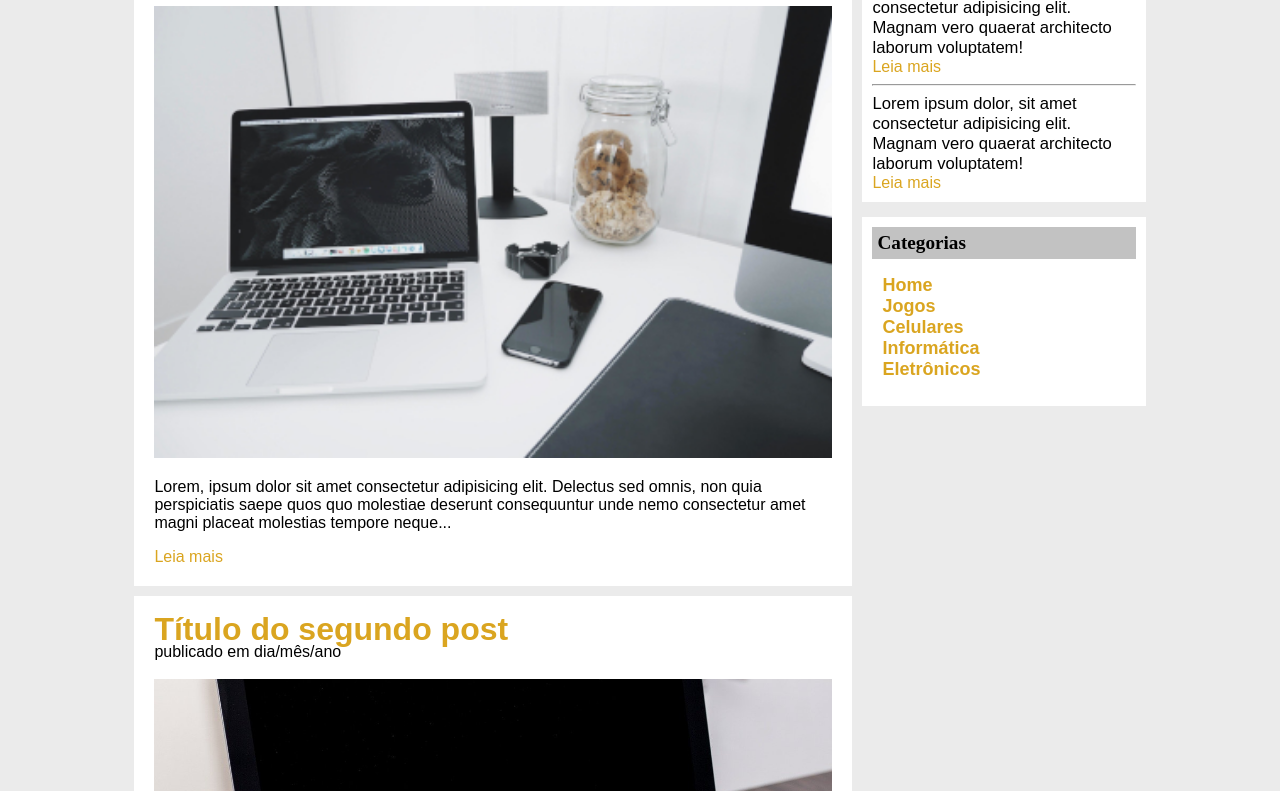
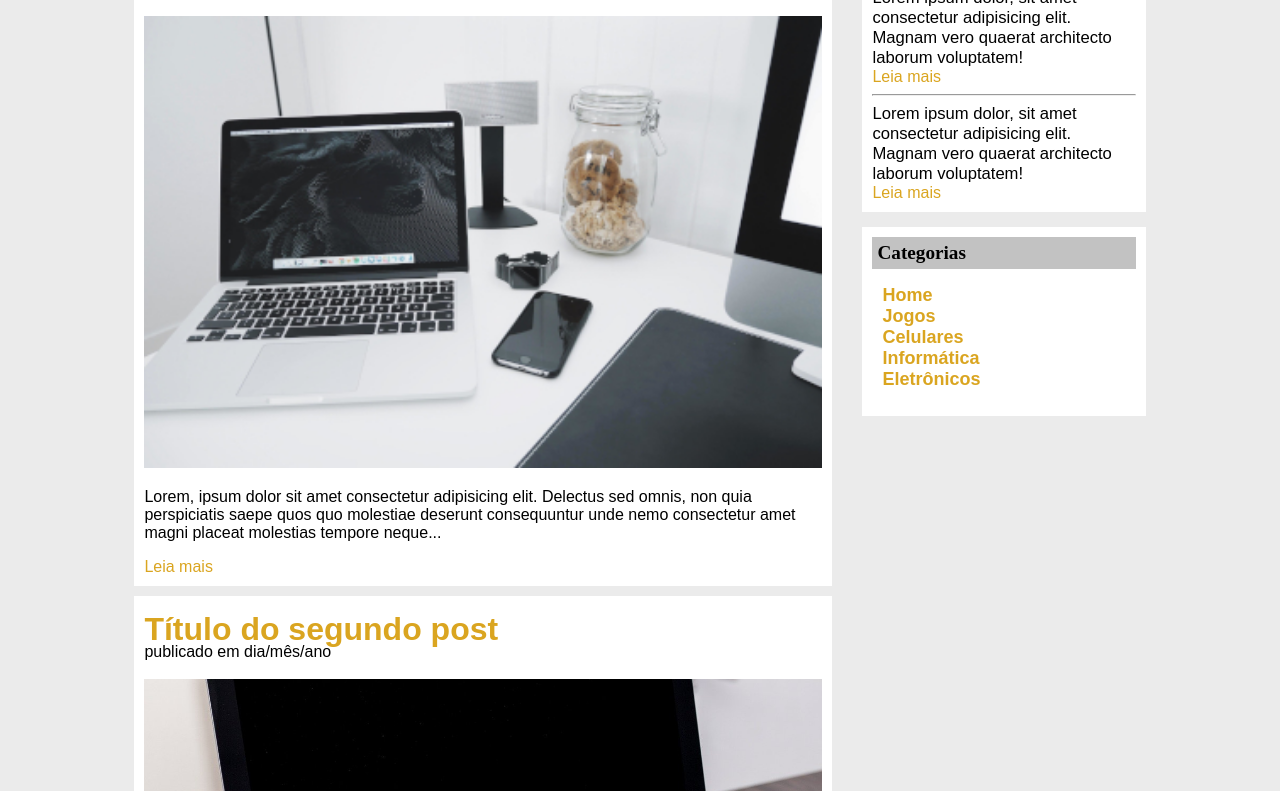
Before and after one commit to dfdaa0/template-tecblog, a plain HTML site: page index.html in a window 1280 px wide. Shown: the part 227-1018 px from the top of the page. Drawn offline with Linux system fonts and the light colour scheme; a web font is replaced by a local one.

Commit message:
Correção de bugs
Correção de problemas relacionados à unidades de medida

```diff
--- a/style.css
+++ b/style.css
@@ -75,14 +75,14 @@ body {
 .container {
     margin-left: auto;
     margin-right: auto;
-    margin-top: 10px;
+    margin-top: 20px;
     width: 80%;
 }
 
 .post {
     float: left;
     background-color: white;
-    padding: 20px;
+    padding: 10px;
     padding-top: 0px;
     width: 67%;
     margin-bottom: 10px;
```
